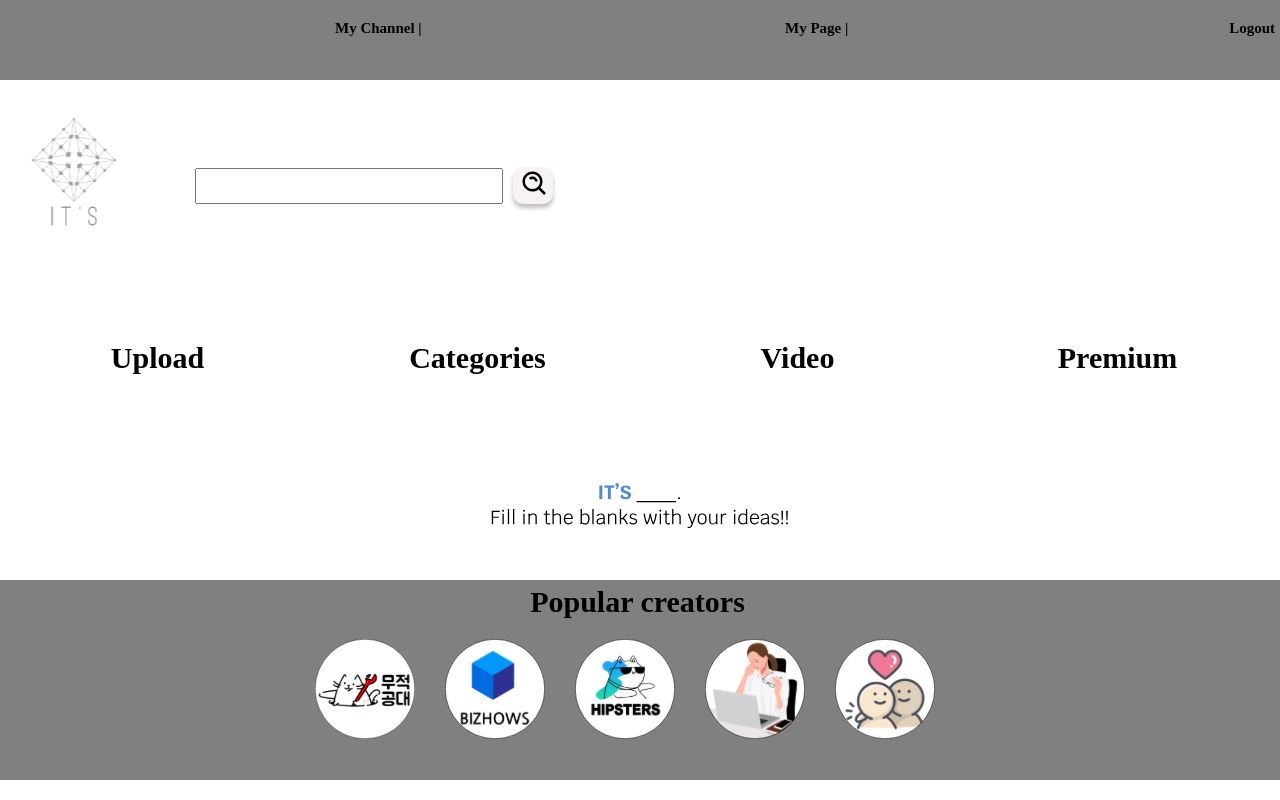
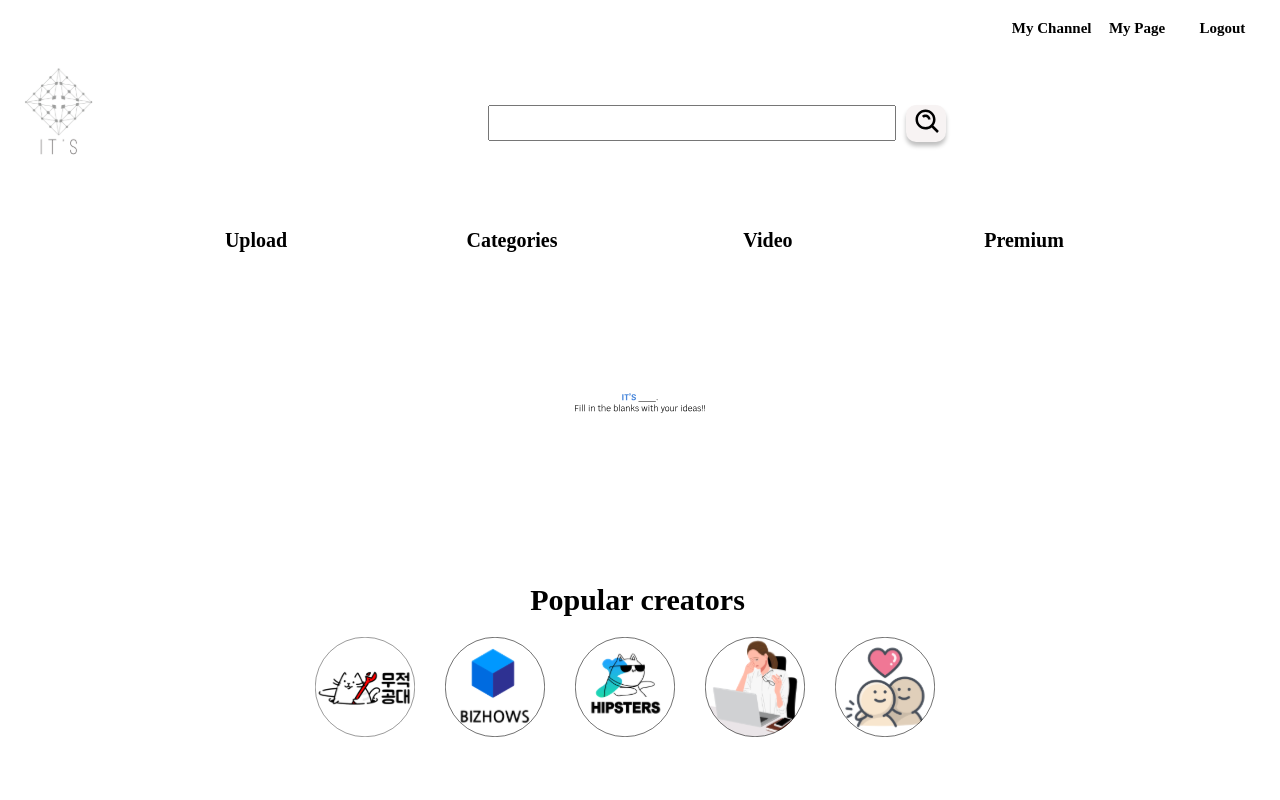
Before and after one commit to Brian-Hwang/Book-Pub, a React (Create React App) app in the folder front/: page /#/ in a window 1280 px wide. Shown: the top 800 px of the page. Built offline with nearby package versions, Linux system fonts and the light colour scheme.

Commit message:
change main allignment

```diff
--- a/front/src/pages/MainPage/MainPage.js
+++ b/front/src/pages/MainPage/MainPage.js
@@ -51,7 +51,7 @@ const Input = styled.input`
     // border-radius: 10px;
     @media (min-width: 430px) and (max-width: 1440px) {
     //between
-    width: 300px;
+    width: 400px;
     margin-left: 45px;
   }
 
@@ -98,32 +98,98 @@ const SearchButton = styled.button`
 
 
 const Wrapper1 = styled.div`
+
   display: flex;
-  align-items: right;
-  justify-content: right;
-  flex-direction: row; // 가로
-  width: 100%;
-  height: 80px;
-  background-color: gray;
+  align-self: flex-end;
+  flex-direction: row;
+  width: 20%;
+  height: 33px;
+  justify-content: flex-end;
+  margin-top: 15px;
+  margin-right: 15px;
+
+  @media (max-width: 375px) {
+    //iphone
+    justify-content: center;
+  }
+  @media (min-width: 375px) and (max-width: 1440px) {
+    //between
+    justify-content: center;
+  }
 `
 
+const Text_personal = styled.div`
+  font-size: 15px;
+  font-weight: bold;
+  font-family: 'NotoSans';
+  // margin-right: 5px;
+  text-align: center;
+  width: 100%;
+  margin-top: 5px;
+`
+const Line = styled.div`
+  width: 0px;
+  margin-top: 7px;
+  border: 1px solid #000000;
+  margin-left: 15px;
+  margin-right: 15px;
+  height: 15px;
+  @media (max-width: 375px) {
+    //iphone
+    display: none;
+  }
+  @media (min-width: 375px) and (max-width: 1440px) {
+    //between
+    display: none;
+  }
+`
 const Wrapper2 = styled.div`
   display: flex;
   align-items: center;
-  justify-items: center;
+  justify-items: flex-start;
   flex-direction: row; // 가로
   width: 100%;
+  height: 100px;
+  margin-top: 20px;
+
+`
+
+const MaskImage_logo = styled.img`
   height: 200px;
-  background-color: white;
+  @media (min-width: 430px) and (max-width: 1440px) {
+    //between
+    width: 130px;
+    height: 120px;
+  }
+  @media (max-width: 430px) {
+    //iphone
+    width: 150px;
+    height: 150px;
+  }
 `
+
 const Wrapper3 = styled.div`
   display: flex;
   align-items: center;
   justify-items: center;
+  align-self: center;
   flex-direction: row; // 가로
+  width: 80%;
+  height: 100px;
+  margin-top: 20px;
+
+`
+
+const Text_categories = styled.div`
+  font-size: 20px;
+  font-weight: bold;
+  font-family: 'NotoSans';
+  // margin-right: 5px;
+  text-align: center;
   width: 100%;
-  height: 150px;
+  margin-top: 5px;
 `
+
 const Wrapper4 = styled.div`
   display: flex;
   align-items: center;
@@ -131,16 +197,32 @@ const Wrapper4 = styled.div`
   flex-direction: row; // 가로
   width: 100%;
   height: 150px;
+  margin-top: 40px;
+
   background-color: white;
+`
+
+const MaskImage_slogan = styled.img`
+  width: 30%;
+  @media (min-width: 430px) and (max-width: 1440px) {
+    //between
+    width: 130px;
+    height: 120px;
+  }
+  @media (max-width: 430px) {
+    //iphone
+    width: 150px;
+    height: 150px;
+  }
 `
 const Wrapper5 = styled.div`
   display: flex;
   align-items: center;
   justify-items: center;
   flex-direction: column; // 가로
+  margin-top: 100px;
   width: 100%;
   height: 200px;
-  background-color: gray;
 `
 const Wrapper6 = styled.div`
   display: flex;
@@ -203,7 +285,7 @@ const Row = styled.div`
   flex-direction: row;
   justify-content: center;
   width: 100%;
-  overflow: hidden;
+  // overflow: hidden;
 `
 const Title = styled.div`
   font-size: 30px;
@@ -315,25 +397,35 @@ function MainPage() {
         <>
         <Background>
             <Wrapper1>
-            <Text_right> My Channel | </Text_right>
-            <Text_right> My Page | </Text_right>
-            <Text_right> Logout </Text_right>
-
+            <Text_personal> My Channel </Text_personal>
+            <Line />
+            <Text_personal> My Page</Text_personal>
+            <Line />
+            <Text_personal> Logout </Text_personal>
               </Wrapper1>
             <Wrapper2>
-                <img style={{ height: '150px', width: '150px' }} src={logo} />
-                <Input></Input>
+              <MaskImage_logo img src={logo} />
+              <Row >
+              <Input></Input>
                 <SearchButton> {' '} <img style={{ width: '30px', height: '30px' }} src={Search} />
             </SearchButton>
+
+              </Row>
+
             </Wrapper2>
             <Wrapper3>
-            <Text_center> Upload </Text_center>
-            <Text_center> Categories </Text_center>
-            <Text_center> Video </Text_center>
-            <Text_center> Premium </Text_center>
+            <Text_categories> Upload </Text_categories>
+            <Text_categories> Categories </Text_categories>
+            <Text_categories> Video </Text_categories>
+            <Text_categories> Premium </Text_categories>
             </Wrapper3>
             <Wrapper4>
-            <img style={{ width: '100%', height: '30%' }} src={intro} />
+            <Row>
+
+            <MaskImage_slogan img src={intro} />
+            </Row>
+
+            {/* <img style={{ width: '100%', height: '30%' }} src={intro} /> */}
 
             </Wrapper4>
             <Wrapper5>
```
